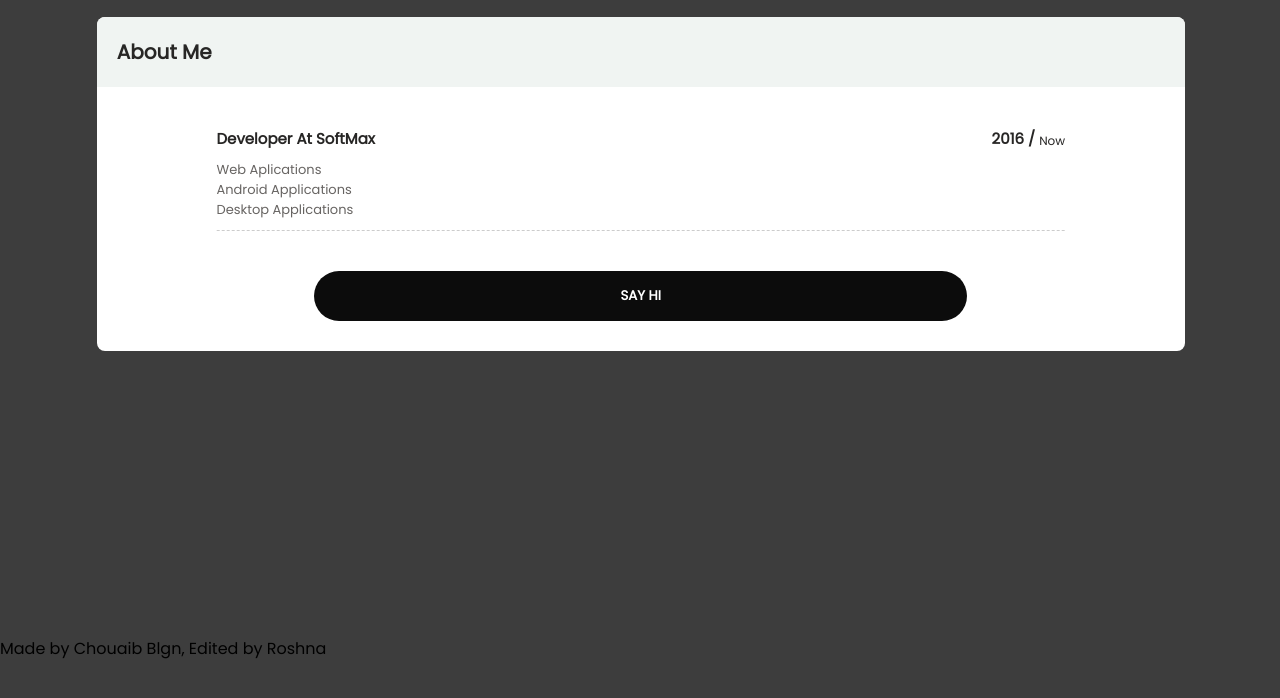
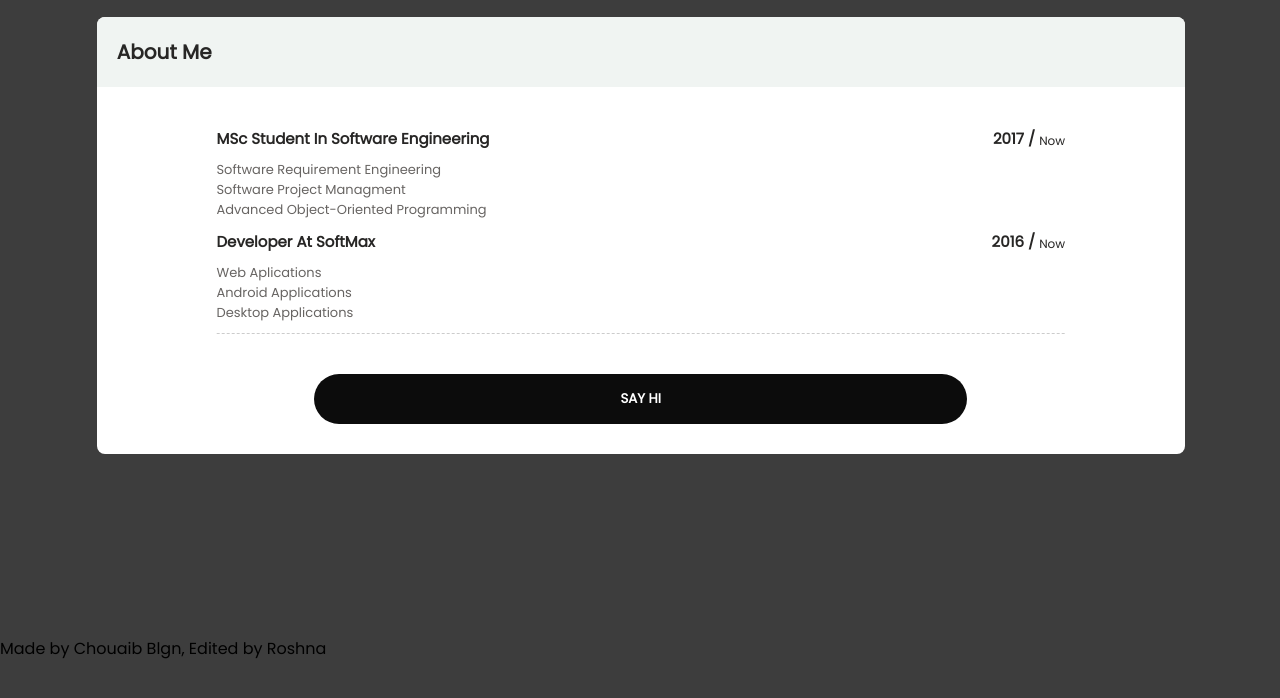
Before and after one commit to RoshnaOmer/RoshnaOmer.github.io, a plain HTML site: page index.html in a window 1280 px wide. Shown: the part 94-792 px from the top of the page. Drawn offline with Linux system fonts and the light colour scheme.

Commit message:
Update index.html
updated

```diff
--- a/index.html
+++ b/index.html
@@ -19,6 +19,16 @@
     About me
   </h2>
   <div class="block">
+    <p>MSc Student in Software Engineering</a>
+    <span class="price">2017 /
+      <sub>now</sub>
+    </span>
+    <ul class="options">
+      <li>Software Requirement Engineering</li>
+      <li>Software Project Managment</li>
+      <li>Advanced Object-Oriented Programming</li>
+    </ul>
+ </p>
   <p>Developer at <a href="http://www.soft-max.com/" target="_blank">SoftMax</a>
     <span class="price">2016 /
       <sub>now</sub>
```
